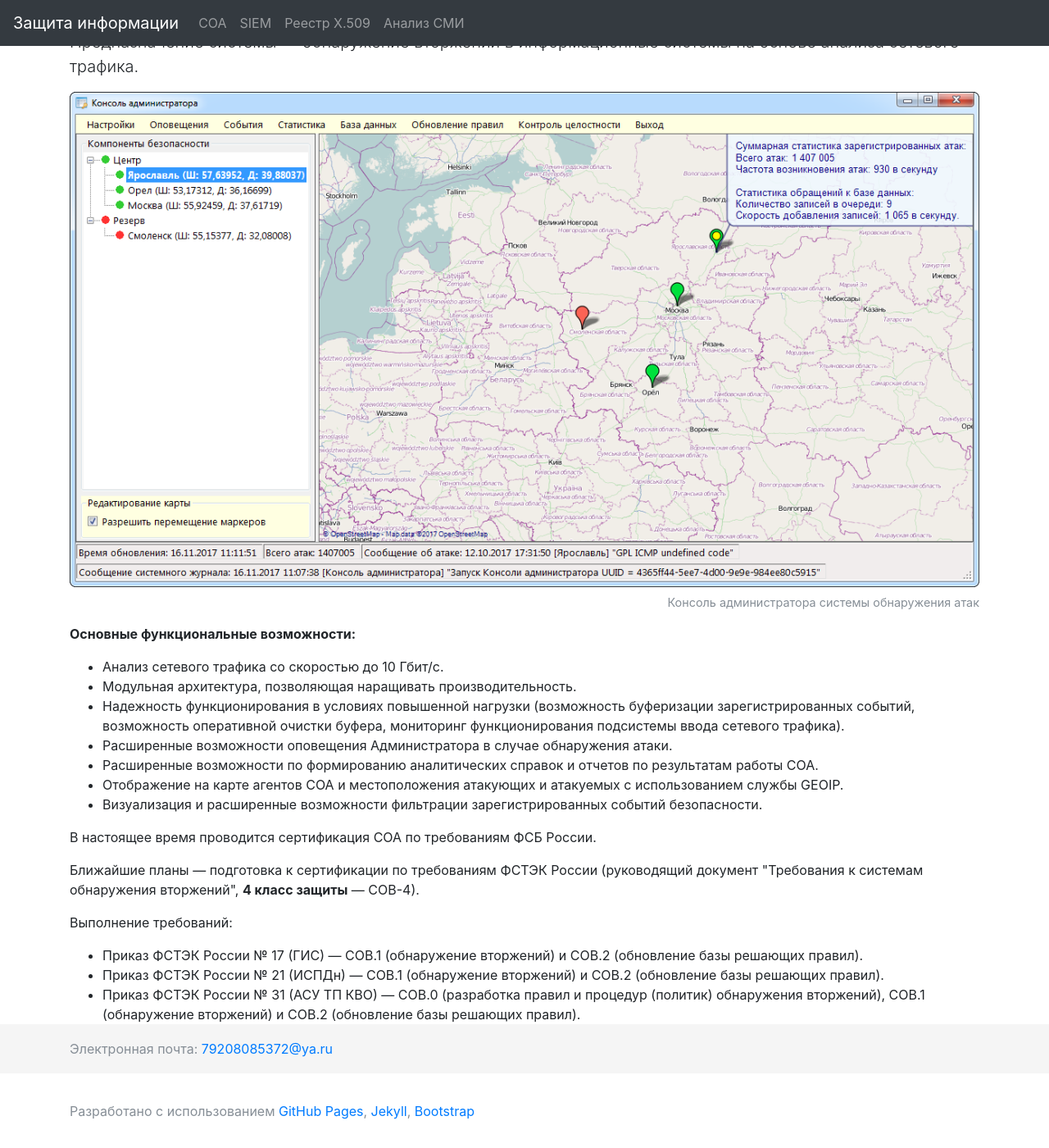
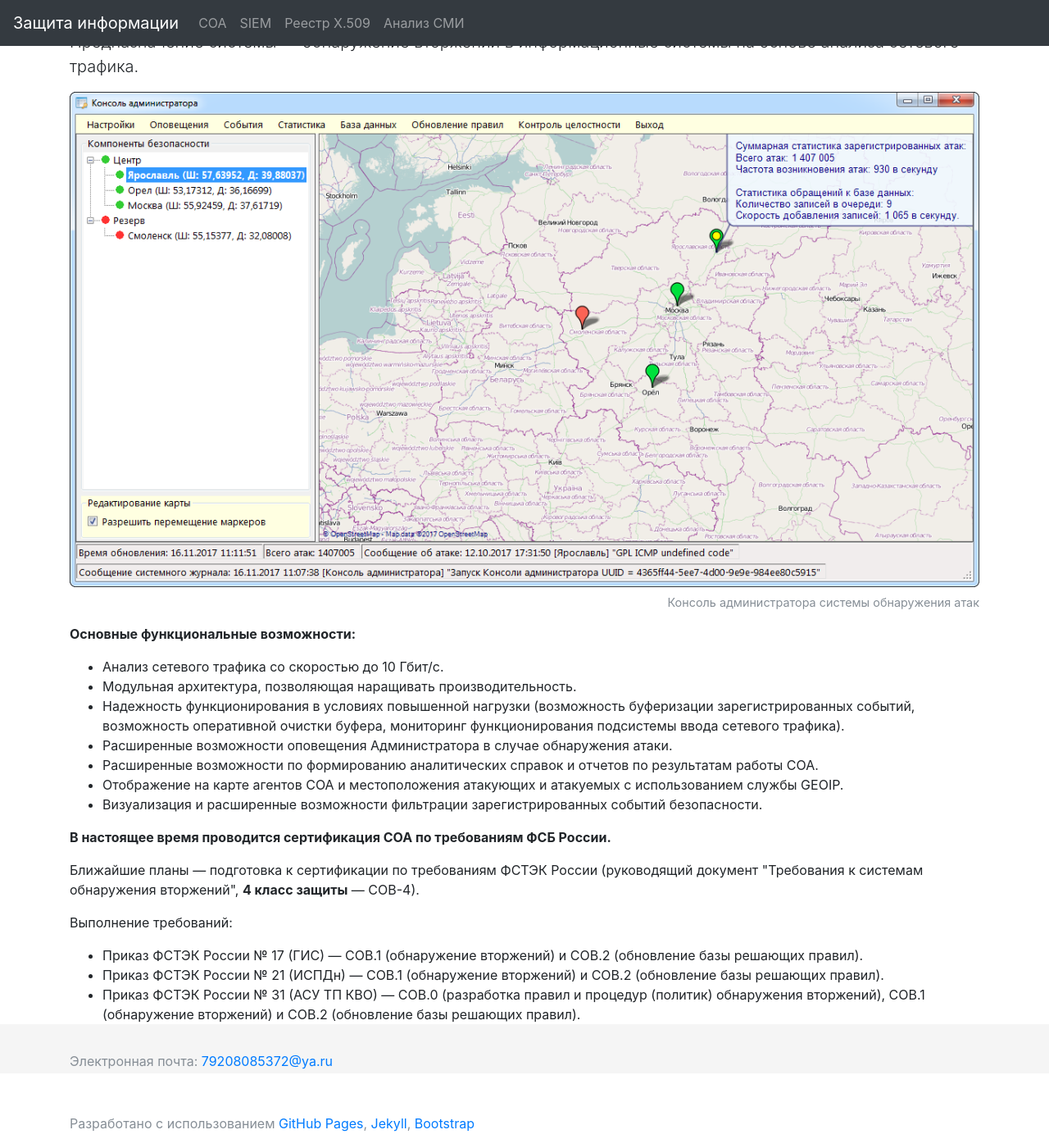
Before and after one commit to fisher85/fisher85.github.io, a Jekyll site: the page built from soa.html, in a window 1280 px wide and 1400 px high, scrolled down 144 px. Shown: the whole window at 82% size. Built offline with Jekyll 4.4.1, drawn with Linux system fonts in a browser that asks for light colours; nearby versions of some CDN libraries.

Commit message:
Jekyll 22

```diff
--- a/_layouts/default.html
+++ b/_layouts/default.html
@@ -19,7 +19,7 @@
 
     <nav class="navbar navbar-expand-md navbar-dark bg-dark fixed-top">
       <a class="navbar-brand" href="index.html">Защита информации</a>
-      <button class="navbar-toggler" type="button" data-toggle="collapse" data-target="#navbarsExampleDefault" aria-controls="navbarsExampleDefault" aria-expanded="false" aria-label="Toggle navigation">
+      <button class="navbar-toggler" type="button" data-toggle="collapse" data-target="#navbarCollapse" aria-controls="navbarCollapse" aria-expanded="false" aria-label="Toggle navigation">
         <span class="navbar-toggler-icon"></span>
       </button>
 
--- a/css/sticky-footer-navbar.css
+++ b/css/sticky-footer-navbar.css
@@ -10,6 +10,7 @@ body {
 }
 .footer {
   position: absolute;
+  padding-top: 15px;
   bottom: 0;
   width: 100%;
   /* Set the fixed height of the footer here */
--- a/soa.html
+++ b/soa.html
@@ -22,7 +22,7 @@ title: Система обнаружения атак
         <li>Визуализация и расширенные возможности фильтрации зарегистрированных событий безопасности.
       </ul>
 
-      <p>В настоящее время проводится сертификация СОА по требованиям ФСБ России.</p>
+      <p><strong>В настоящее время проводится сертификация СОА по требованиям ФСБ России.</strong></p>
       <p>Ближайшие планы &mdash; подготовка к сертификации по требованиям ФСТЭК России (руководящий документ "Требования к системам обнаружения вторжений", <strong>4 класс защиты</strong> &mdash; СОВ-4).</p>
       <p>Выполнение требований:</p>
       <ul>
@@ -30,4 +30,3 @@ title: Система обнаружения атак
         <li>Приказ ФСТЭК России № 21 (ИСПДн) &mdash; СОВ.1 (обнаружение вторжений) и СОВ.2 (обновление базы решающих правил).
         <li>Приказ ФСТЭК России № 31 (АСУ ТП КВО) &mdash; СОВ.0 (разработка правил и процедур (политик) обнаружения вторжений), СОВ.1 (обнаружение вторжений) и СОВ.2 (обновление базы решающих правил).
       </ul>
-      <p></p>
```
